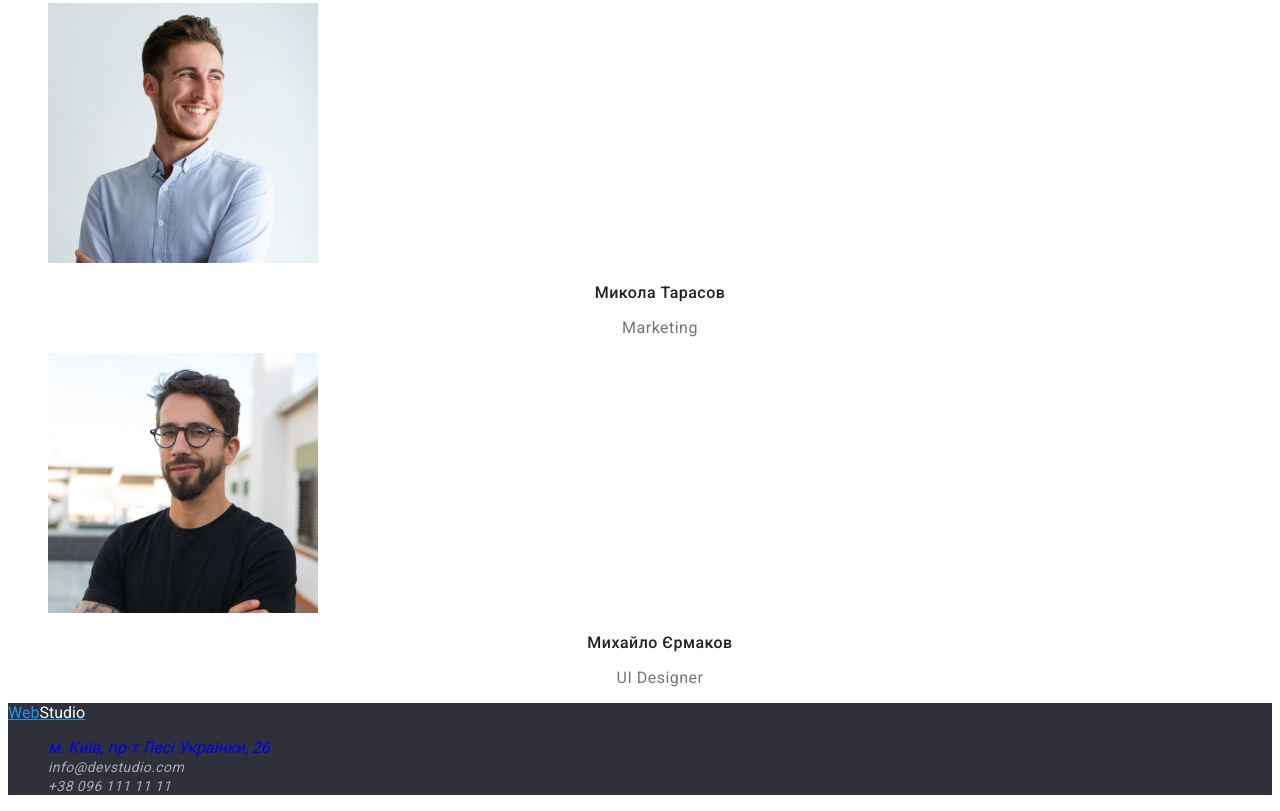
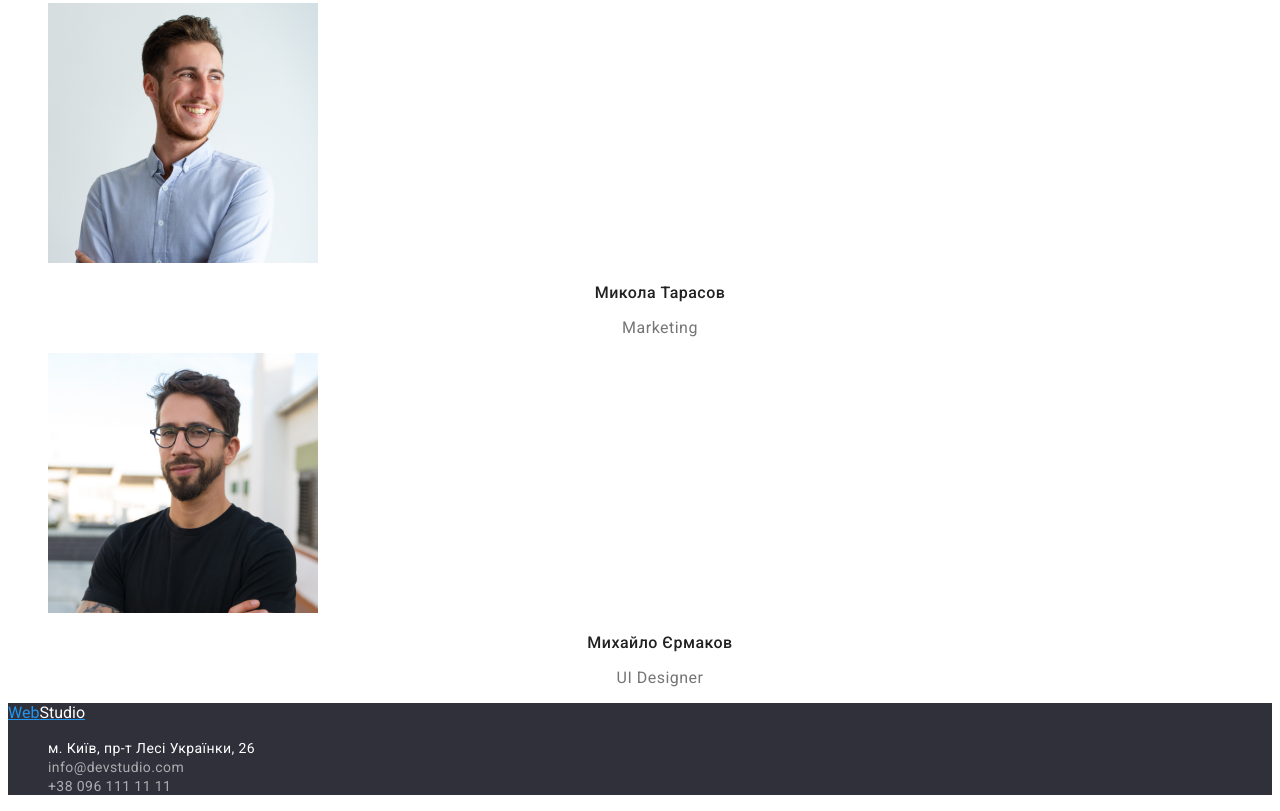
Before and after one commit to DmytroKotlyarov/Modul-1, a plain HTML site: page Modul-2/index.html in a window 1280 px wide. Shown: the part 2375-3186 px from the top of the page. Drawn offline with Linux system fonts and the light colour scheme.

Commit message:
Update CSS

```diff
--- a/Modul-2/css/style.css
+++ b/Modul-2/css/style.css
@@ -145,8 +145,8 @@ color: #2196F3;
 span.footer-logo {
 color: #FFFFFF;
     }
-}
 .footer-all {
+font-style: normal;
 font-weight: 400;
 font-size: 14px;
 line-height: 1,71;
@@ -155,6 +155,7 @@ letter-spacing: 0.03em;
 color: #FFFFFF;
 }
 .footer-mail {
+font-style: normal;
 font-weight: 400;
 font-size: 14px;
 line-height: 1,71;
@@ -163,6 +164,7 @@ letter-spacing: 0.03em;
 color: rgba(255, 255, 255, 0.6);
 }
 .footer-tel {
+font-style: normal;
 font-weight: 400;
 font-size: 14px;
 line-height: 1,71;
--- a/Modul-2/index.html
+++ b/Modul-2/index.html
@@ -95,7 +95,7 @@
         </main>
 
     <footer class="footer">
-        <a href="WebStudio", class="footer-logo">Web<span class="footer-logo">Studio</span></a>
+        <a href="WebStudio" class="footer-logo">Web<span class="footer-logo">Studio</span></a>
            <address>
               <ul class="footer-list list">
                  <li>
```
Also changed, not shown: 1 other file.
